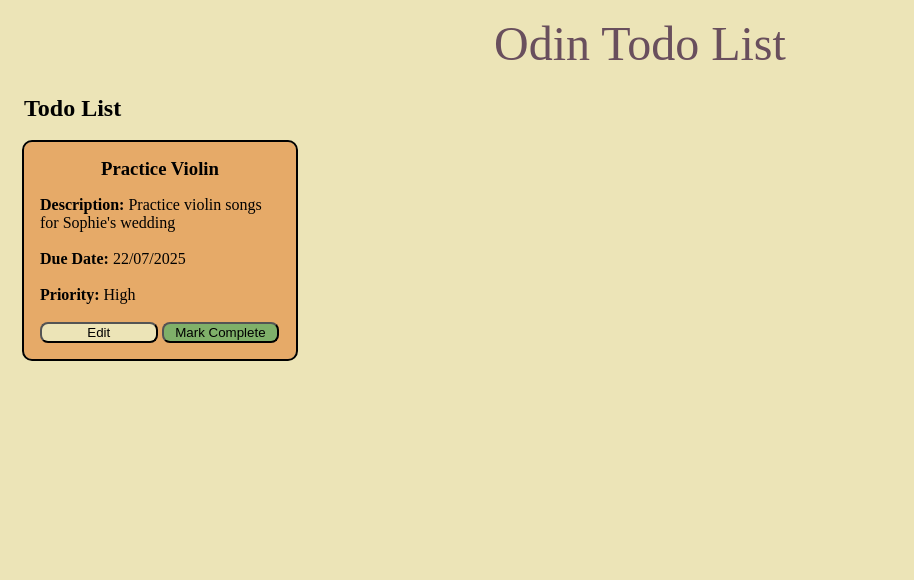
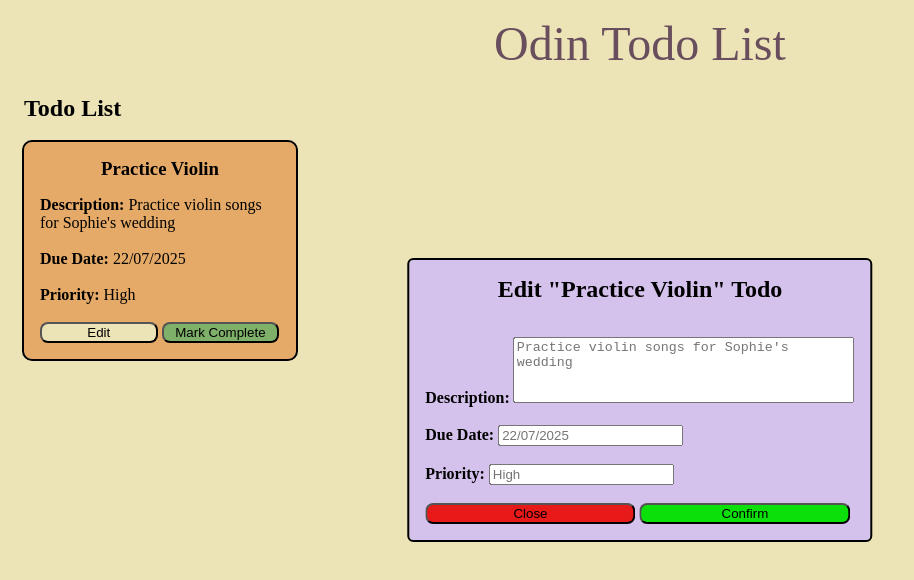
Before and after one commit to swiftybo/Odin-Todo, a website built with webpack: page src/template.html in a window 1280 px wide. Both pictures are taken after a click on the button "Edit". Shown: the whole page, without its empty margins (0-914 px from the left). Built offline with nearby package versions, Linux system fonts and the light colour scheme.

Commit message:
Changed event listeners on controller.js to use event delegation. Assigned each edit btn with a dataset attribute which matches with the relative todo object. This allowed for correct identification of which todo object was being edited.

```diff
--- a/src/controller.js
+++ b/src/controller.js
@@ -1,26 +1,37 @@
 import { edit, todo_list } from "./logic.js";
 import { UI } from "./interface.js";
 
-let editBtn;
+const todo_content = document.getElementById("todo_content");
 
 const todoDisplay = new UI();
 
 todo_list.forEach((todo) => {
     todoDisplay.renderTodo(todo);
-    editBtn = document.querySelector(".edit_btn");
 });
 
-editBtn.addEventListener("click", function () {
-    // console.log(this.dataset.btnid);
+// editBtn.addEventListener("click", function () {
+//     // console.log(this.dataset.btnid);
 
-    // // This code is wrong by selecting the DOM element which has the same data-todoid as the button. The correct way is to edit the source object in the todo_list.
-    // const selectedTodo = document.querySelector(
-    //     `[data-todoid="${this.dataset.btnid}"]`
-    // );
-    // console.log(selectedTodo);
+//     // // This code is wrong by selecting the DOM element which has the same data-todoid as the button. The correct way is to edit the source object in the todo_list.
+//     // const selectedTodo = document.querySelector(
+//     //     `[data-todoid="${this.dataset.btnid}"]`
+//     // );
+//     // console.log(selectedTodo);
 
-    const selectedTodo = todo_list.filter(
-        (todo) => todo.id === this.dataset.btnid
-    );
-    console.log(selectedTodo);
+//     const selectedTodo = todo_list.filter(
+//         (todo) => todo.id === this.dataset.btnid
+//     );
+//     console.log(selectedTodo);
+//     todoDisplay.openEditForm(selectedTodo[0]);
+// });
+
+// Event delegation to the Edit Buttons on every Todo
+todo_content.addEventListener("click", function (e) {
+    if (e.target.matches(".edit_btn")) {
+        const selectedTodo = todo_list.filter(
+            (todo) => todo.id === e.target.dataset.btnid
+        );
+        console.log(selectedTodo);
+        todoDisplay.openEditForm(selectedTodo[0]);
+    }
 });
--- a/src/interface.js
+++ b/src/interface.js
@@ -1,4 +1,5 @@
 const todo_content = document.getElementById("todo_content");
+const edit_form = document.querySelector(".edit_form");
 
 export class UI {
     constructor() {}
@@ -19,19 +20,18 @@ export class UI {
         todo_content.insertAdjacentHTML("beforeend", html);
     }
 
-    editTodo() {
-        const html = `<div class="todo">
-        <h3 class="todo_title">${title}</h3>
-        <div><strong>Description: </strong><span><input placeholder=""></input>></span></div>
+    openEditForm(todo) {
+        const html = `<h2 class="todo_title">Edit "${todo.title}" Todo</h2><br>
+        <div><strong>Description: </strong><textarea rows="4" cols="40" class="description__area" placeholder="${todo.description}"></textarea></div>
         <br>
-        <div><strong>Due Date: </strong><span>${dueDate}</span></div>
+        <div><strong>Due Date: </strong><input class="date__input" placeholder="${todo.dueDate}"></input></div>
         <br>
-        <div><strong>Priority: </strong><span>${priority}</span></div>
+        <div><strong>Priority: </strong><input class="priority__input" placeholder="${todo.priority}"></input></div>
         <br>
-        <button class="todo_btn edit_btn">Edit</button>
-        <button class="todo_btn done_btn">Mark Complete</button>
-        </div>`;
+        <button class="todo_btn close_btn">Close</button>
+        <button class="todo_btn confirm_btn">Confirm</button>`;
+
+        edit_form.insertAdjacentHTML("afterbegin", html);
+        edit_form.style.display = "block";
     }
-
-    openEditForm(todo) {}
 }
--- a/src/styles.css
+++ b/src/styles.css
@@ -43,3 +43,28 @@ header {
 .done_btn {
     background-color: #7fb069;
 }
+
+.close_btn {
+    background-color: rgb(231, 25, 25);
+}
+
+.confirm_btn {
+    background-color: rgb(11, 224, 11);
+}
+
+.edit_form {
+    display: none;
+    position: fixed;
+    top: 50%;
+    left: 50%;
+    transform: translate(-50%, -50%);
+    padding: 1rem;
+    border-radius: 0.25rem;
+    background-color: #d4c1ec;
+    outline: 2px solid black;
+    min-width: 30vw;
+}
+
+.description__area {
+    resize: none;
+}
--- a/src/template.html
+++ b/src/template.html
@@ -11,5 +11,6 @@
         <section id="todo_content">
             <h2>Todo List</h2>
         </section>
+        <div class="edit_form"></div>
     </body>
 </html>
```
